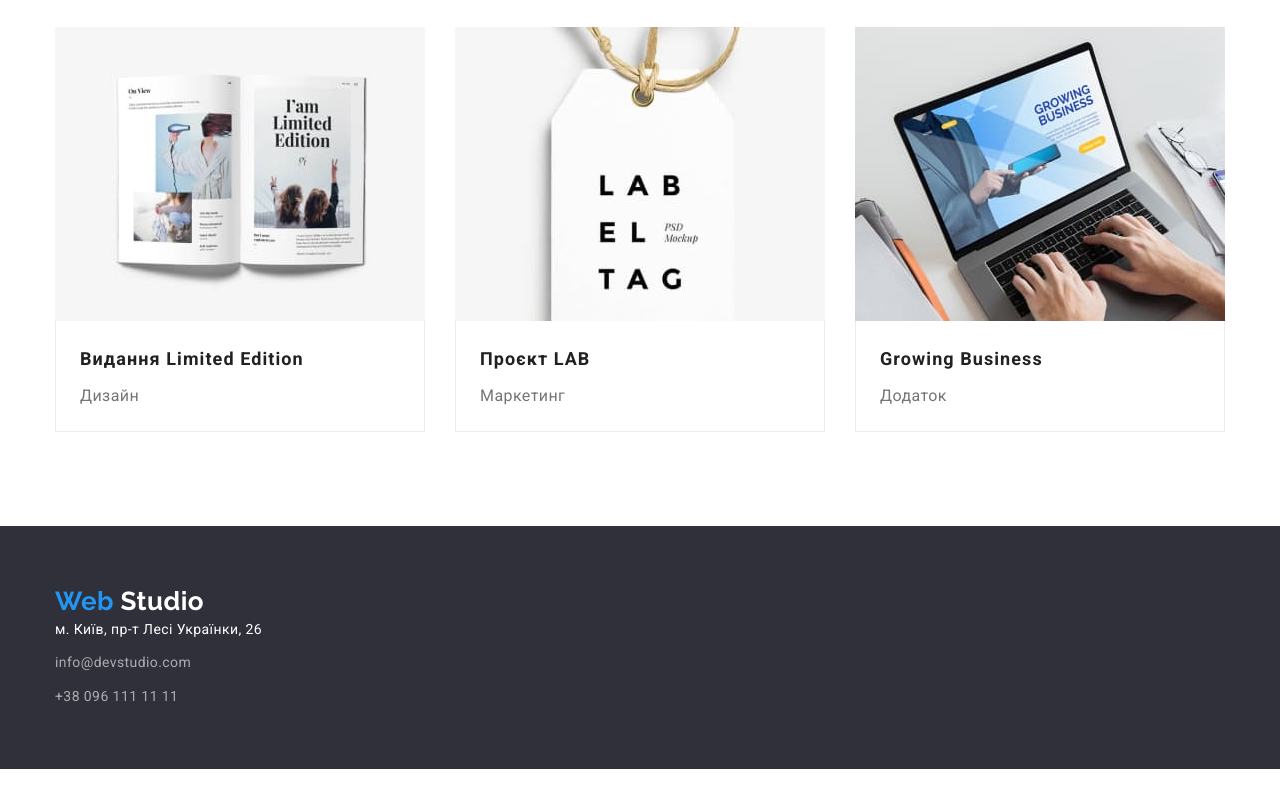
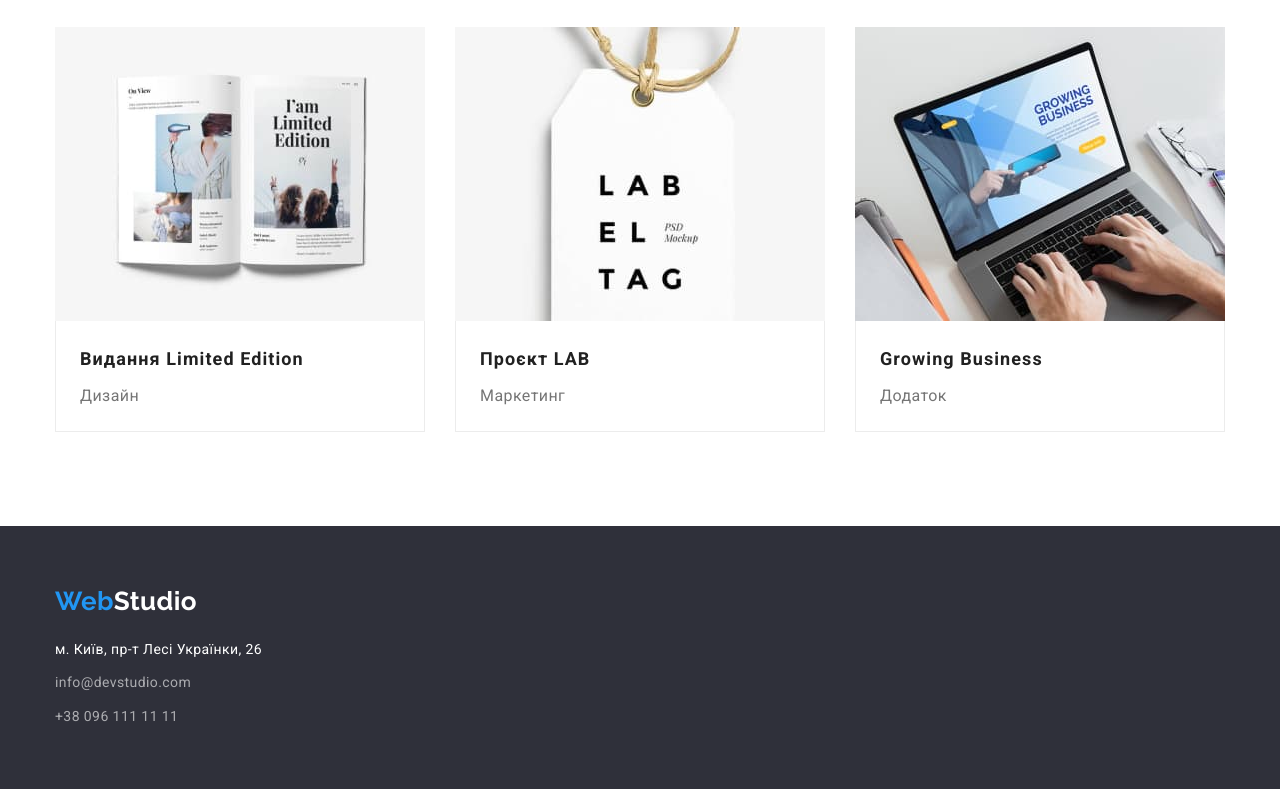
Before and after one commit to VladKapusta/goit-markup-hw-03, a plain HTML site: page portfolio.html in a window 1280 px wide. Shown: the part 1110-1899 px from the top of the page. Drawn offline with nearby package versions, Linux system fonts and the light colour scheme.

Commit message:
правки до 3-ї роботи

```diff
--- a/portfolio.html
+++ b/portfolio.html
@@ -120,8 +120,8 @@
     <!-- Підвал сторінки -->
     <footer class="footer">
         <div class="container">
-            <a href="/index.html" class="logo"><span class="logo-left">Web</span> Studio</a>
-            <address class="adrdress">
+            <a href="/index.html" class="logo"><span class="logo-left">Web</span>Studio</a>
+            <address class="address">
                 <ul class="address-list list">
                     <li class="item"><a href="https://goo.gl/maps/TMibXyuG7LxRnU1eA" target="_blank"
                             rel="noopener noreferrer" class="link">
```
Also changed, not shown: index.html (+1 -1 lines).
